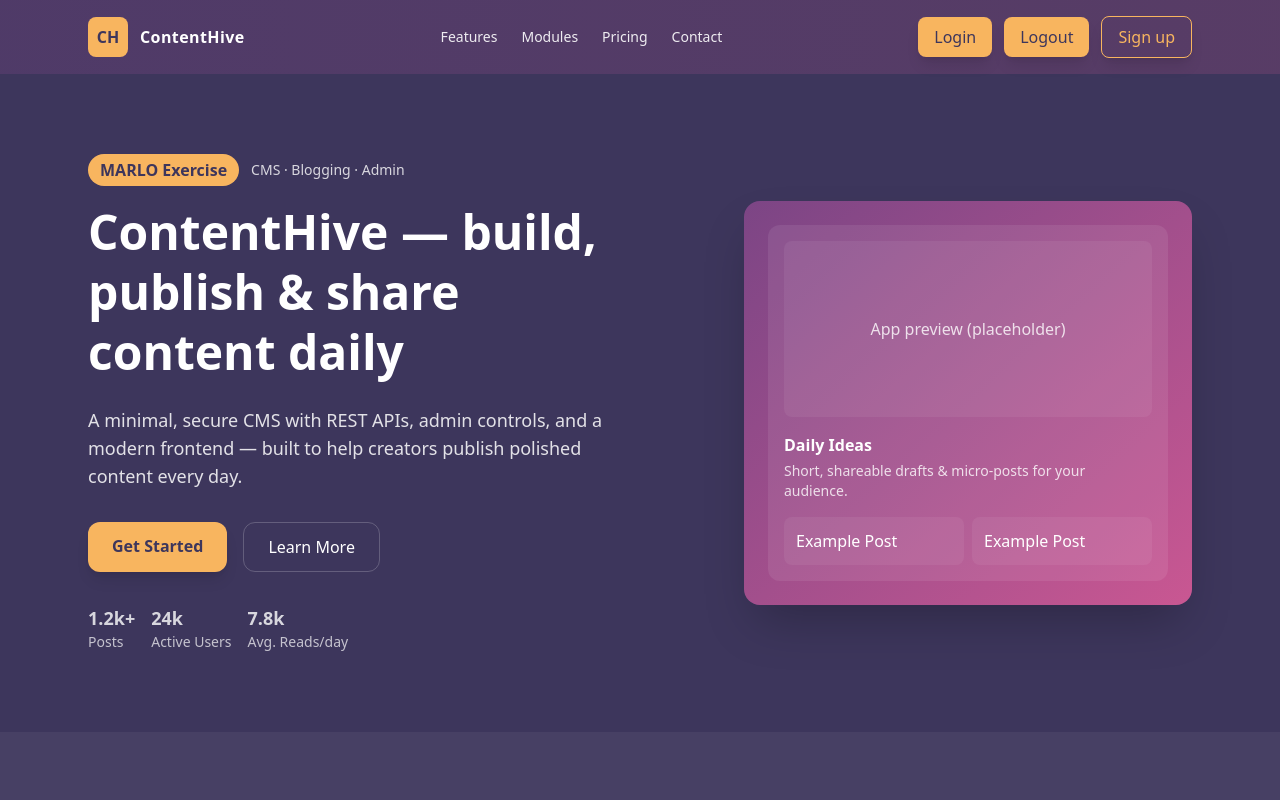
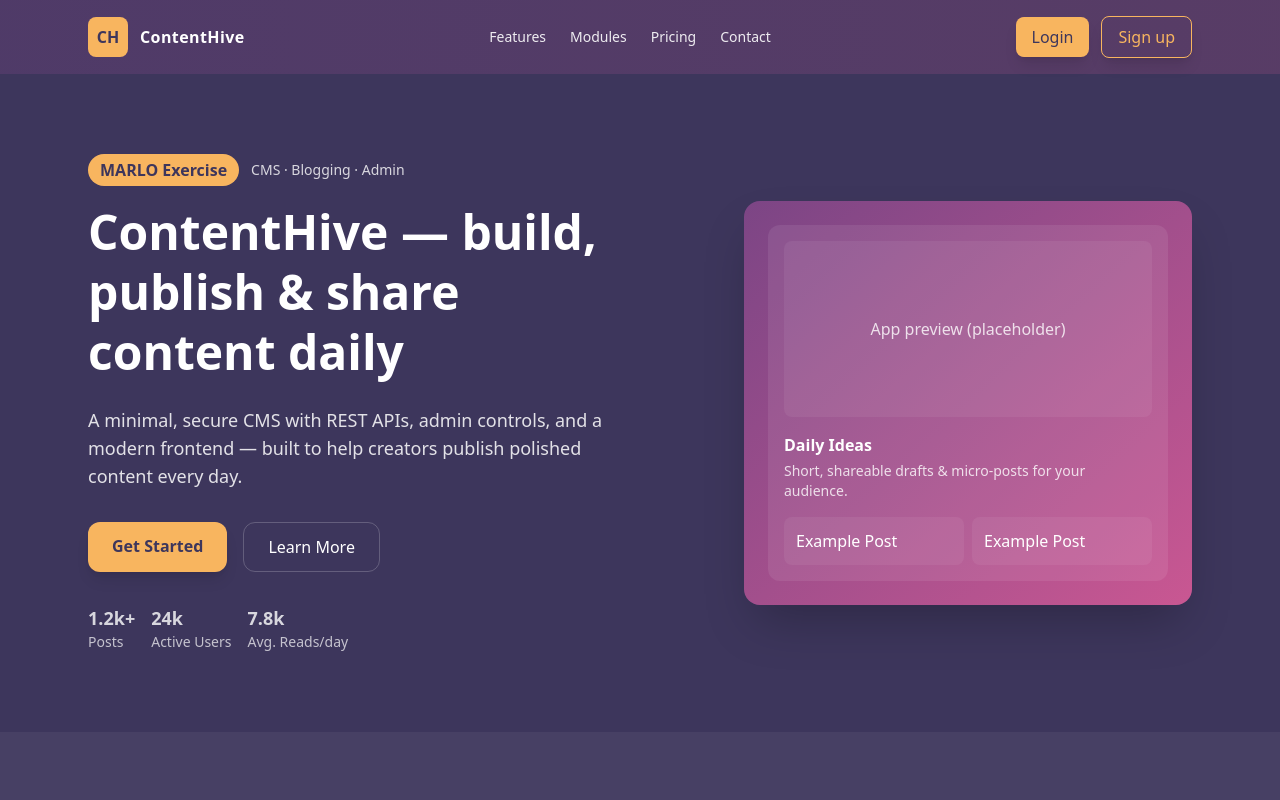
Before and after one commit to VishnuCheruvakkara/Content-Hive, a React app in the folder frontend/: page / in a window 1280 px wide. Shown: the top 800 px of the page. Built offline with nearby package versions, Linux system fonts and the light colour scheme; the HTML template or start-up script is replaced by a standard one.

Commit message:
start : Implementing refresh token backend logic if access token expire.

```diff
--- a/frontend/src/components/Landing/Header.jsx
+++ b/frontend/src/components/Landing/Header.jsx
@@ -6,8 +6,10 @@ import publicAxios from '../../axios/PublicAxios'
 import toast from 'react-hot-toast'
 import { useDispatch } from 'react-redux'
 import { logoutSuccess } from '../../redux/Slice/userAuthSlice'
+import useAuth from '../../hooks/useAuth'
 
 function Header() {
+    const { isAuthenticated } = useAuth();
     const navigate = useNavigate();
     const dispatch = useDispatch();
 
@@ -39,14 +41,30 @@ function Header() {
                 </nav>
 
                 <div className="hidden md:flex items-center gap-3">
-                    {/* <a href="/login" className="px-4 py-2 rounded-lg bg-brand-3 hover:bg-brand-2 transition font-medium">Login</a> */}
-                    <Button onClick={() => navigate("/login")} className="px-4 py-2 rounded-lg bg-brand-4 transition font-medium">
-                        Login
-                    </Button>
-                    <Button onClick={handleLogout} className="px-4 py-2 rounded-lg bg-brand-4 transition font-medium">
-                        Logout
-                    </Button>
-                    <Button onClick={() => navigate("/signup")} className="px-4 py-2 rounded-lg border bg-transparent border-brand-4 text-brand-4 hover:bg-brand-4 hover:text-brand-1 transition font-medium">Sign up</Button>
+                    {!isAuthenticated ? (
+                        <>
+                            <Button
+                                onClick={() => navigate("/login")}
+                                className="px-4 py-2 rounded-lg bg-brand-4 transition font-medium"
+                            >
+                                Login
+                            </Button>
+
+                            <Button
+                                onClick={() => navigate("/signup")}
+                                className="px-4 py-2 rounded-lg border bg-transparent border-brand-4 text-brand-4 hover:bg-brand-4 hover:text-brand-1 transition font-medium"
+                            >
+                                Sign up
+                            </Button>
+                        </>
+                    ) : (
+                        <Button
+                            onClick={handleLogout}
+                            className="px-4 py-2 rounded-lg bg-brand-4 transition font-medium"
+                        >
+                            Logout
+                        </Button>
+                    )}
                 </div>
 
                 {/* Mobile menu button */}
--- /dev/null
+++ b/frontend/src/hooks/useAuth.jsx
@@ -0,0 +1,10 @@
+import React from "react";
+import { useSelector } from "react-redux";
+
+export default function useAuth() {
+    const access = useSelector((state) => state.userAuth.access);
+    console.log("Check up ::::",access)
+    return {
+        isAuthenticated: !!access,
+    }
+}
```
